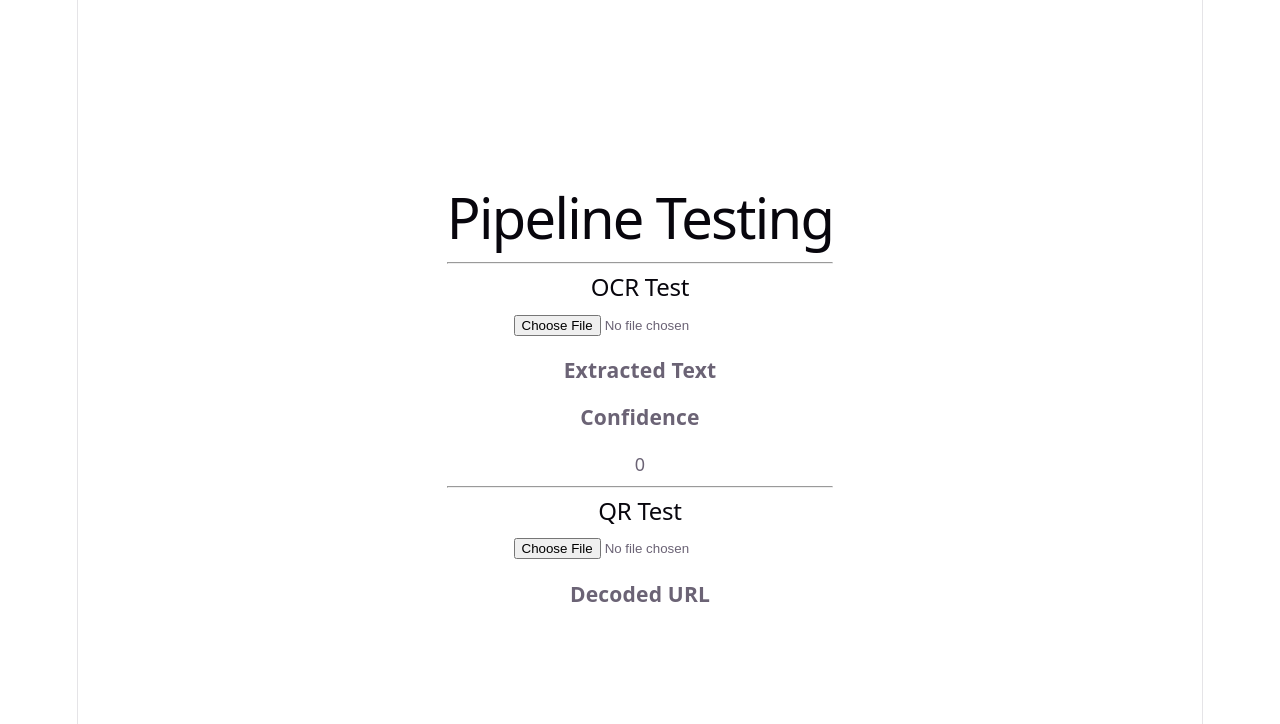
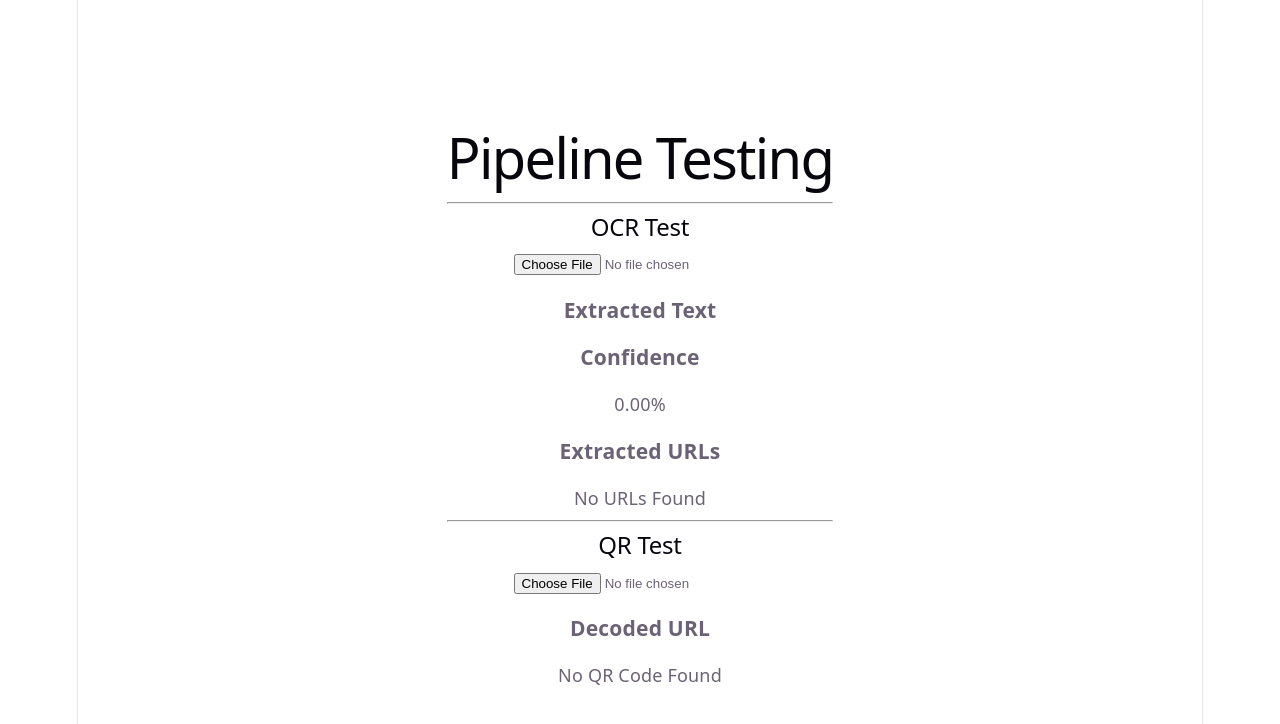
Before and after one commit to lekha-saradhi/Pocket-Detective, a React (Vite) app: page /upload in a window 1280 px wide. Shown: the top 724 px of the page. Built offline with nearby package versions, Linux system fonts and the light colour scheme.

Commit message:
new feature with some more progress

```diff
--- a/src/pages/UploadPage.tsx
+++ b/src/pages/UploadPage.tsx
@@ -1,11 +1,12 @@
 import { useState } from "react";
 import { extractText } from "../services/ocr";
 import { decodeQR } from "../services/qr";
+import { extractUrls } from "../services/url";
 
 function UploadPage() {
   const [ocrText, setOcrText] = useState("");
   const [confidence, setConfidence] = useState(0);
-
+  const [urls, setUrls] = useState<string[]>([]);
   const [qrUrl, setQrUrl] = useState("");
 
   async function handleOCR(
@@ -15,11 +16,21 @@ function UploadPage() {
 
     if (!file) return;
 
+    try {
       const result = await extractText(file);
 
       setOcrText(result.text);
+      setConfidence(result.confidence);
 
-    setConfidence(result.confidence);
+      // Extract URLs from OCR text
+      const extractedUrls = extractUrls(result.text);
+      setUrls(extractedUrls);
+
+      console.log("OCR Result:", result);
+      console.log("Extracted URLs:", extractedUrls);
+    } catch (error) {
+      console.error(error);
+    }
   }
 
   async function handleQR(
@@ -32,7 +43,7 @@ function UploadPage() {
     try {
       const result = await decodeQR(file);
 
-    console.log(result);
+      console.log("QR Result:", result);
 
       setQrUrl(result.url);
     } catch (error) {
@@ -43,8 +54,8 @@ function UploadPage() {
   return (
     <div
       style={{
-        padding: 40,
-        maxWidth: 900,
+        padding: "40px",
+        maxWidth: "900px",
         margin: "auto",
       }}
     >
@@ -66,7 +77,19 @@ function UploadPage() {
 
       <h3>Confidence</h3>
 
-      <p>{confidence}</p>
+      <p>{confidence.toFixed(2)}%</p>
+
+      <h3>Extracted URLs</h3>
+
+      {urls.length === 0 ? (
+        <p>No URLs Found</p>
+      ) : (
+        <ul>
+          {urls.map((url, index) => (
+            <li key={index}>{url}</li>
+          ))}
+        </ul>
+      )}
 
       <hr />
 
@@ -80,7 +103,13 @@ function UploadPage() {
 
       <h3>Decoded URL</h3>
 
-      <p>{qrUrl}</p>
+      {qrUrl ? (
+        <a href={qrUrl} target="_blank" rel="noreferrer">
+          {qrUrl}
+        </a>
+      ) : (
+        <p>No QR Code Found</p>
+      )}
     </div>
   );
 }
--- /dev/null
+++ b/src/services/url.ts
@@ -0,0 +1,9 @@
+
+export function extractUrls(text: string): string[] {
+  const regex =
+    /(https?:\/\/[^\s]+)|(www\.[^\s]+)/gi;
+
+  const matches = text.match(regex);
+
+  return matches ?? [];
+}
```
Also changed, not shown: 1 other file (tests, documents, lock files or other folders). Lines whose indentation alone changed are shown as unchanged.
